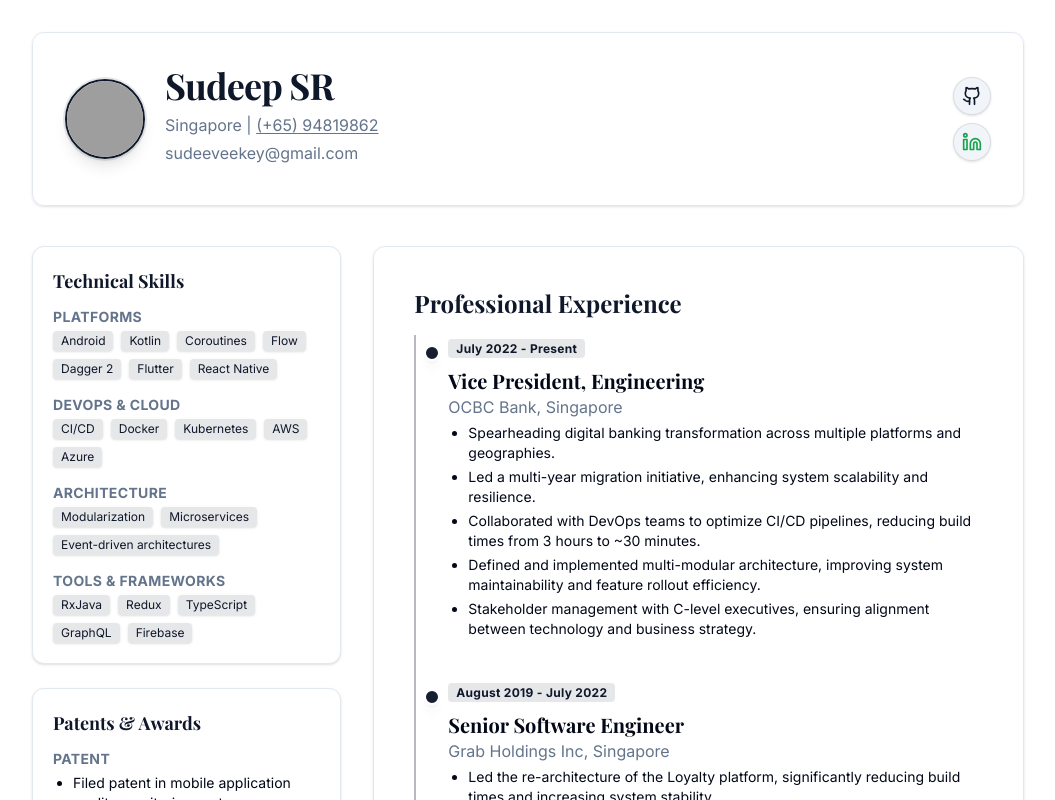
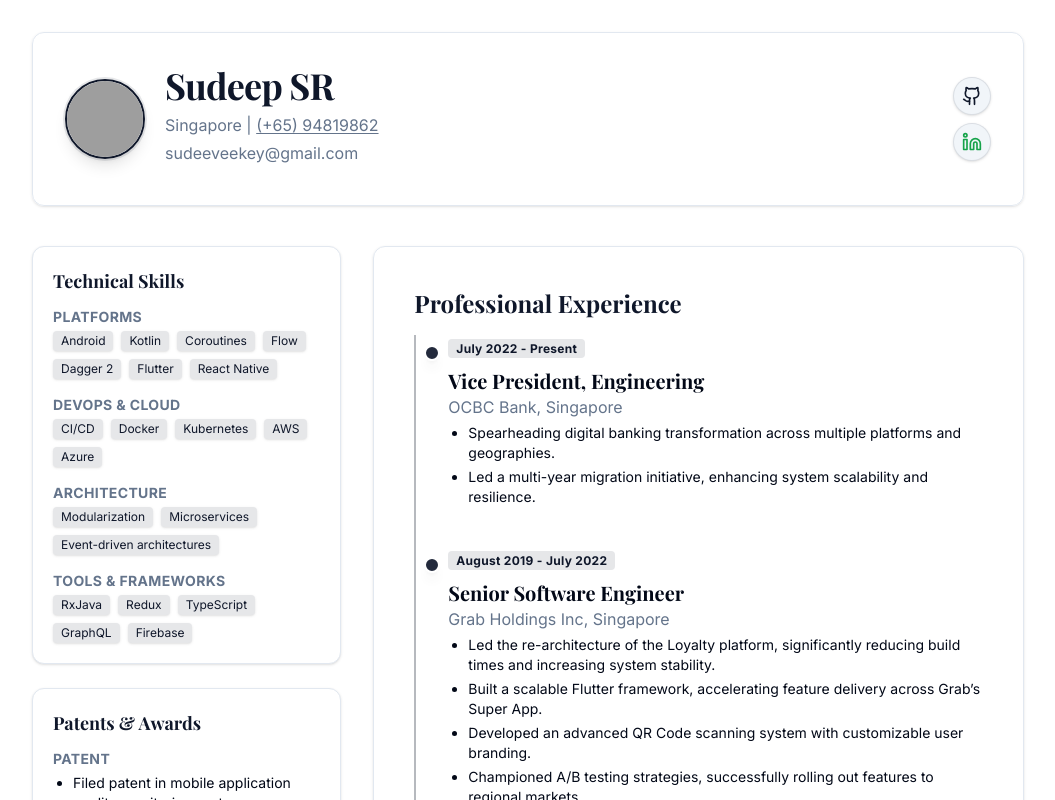
Before and after one commit to sudeeps-r/sudeeps-digital-presence, a React (Vite) app: page / in a window 1280 px wide. Shown: the top 800 px of the page, without its empty margins (112-1167 px from the left). Built offline with nearby package versions, Linux system fonts and the light colour scheme; grey boxes are pictures that could not be loaded.

Commit message:
Remove sections from OCBC experience
Remove the last three responsibilities from the OCBC Bank experience section.

```diff
--- a/src/components/ExperienceTimeline.tsx
+++ b/src/components/ExperienceTimeline.tsx
@@ -1,4 +1,3 @@
-
 const experience = [
   {
     title: "Vice President, Engineering",
@@ -6,10 +5,7 @@ const experience = [
     duration: "July 2022 - Present",
     responsibilities: [
       "Spearheading digital banking transformation across multiple platforms and geographies.",
-      "Led a multi-year migration initiative, enhancing system scalability and resilience.",
-      "Collaborated with DevOps teams to optimize CI/CD pipelines, reducing build times from 3 hours to ~30 minutes.",
-      "Defined and implemented multi-modular architecture, improving system maintainability and feature rollout efficiency.",
-      "Stakeholder management with C-level executives, ensuring alignment between technology and business strategy."
+      "Led a multi-year migration initiative, enhancing system scalability and resilience."
     ],
   },
   {
```
